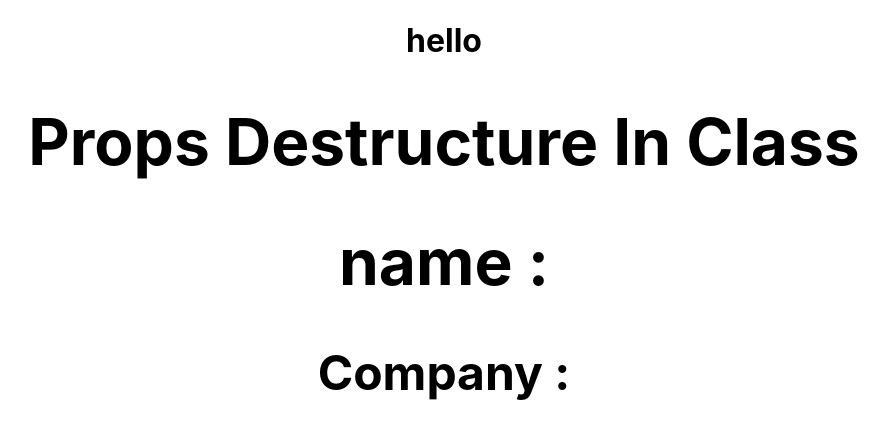
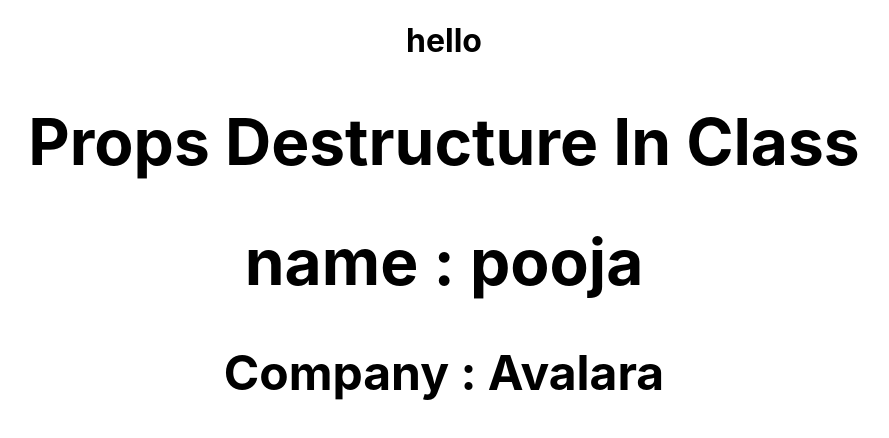
Before and after one commit to poojarupanwar/React_Learn, a React (Create React App) app in the folder learnreact/: page / in a window 1280 px wide. Shown: the top 438 px of the page, without its empty margins (196-1085 px from the left). Built offline with nearby package versions, Linux system fonts and the light colour scheme.

Commit message:
Update App.js

```diff
--- a/learnreact/src/App.js
+++ b/learnreact/src/App.js
@@ -13,7 +13,7 @@ function App() {
            {/* <ClassComponent/> */}
            {/* <FunctionComponent/> */}
            {/* <PropsComponent name='pooja' company='avalara'/> */}
-           <PropsDestructureInClass/>
+           <PropsDestructureInClass name="pooja" company="Avalara"/>
         </h1>
 
     </div>
```
